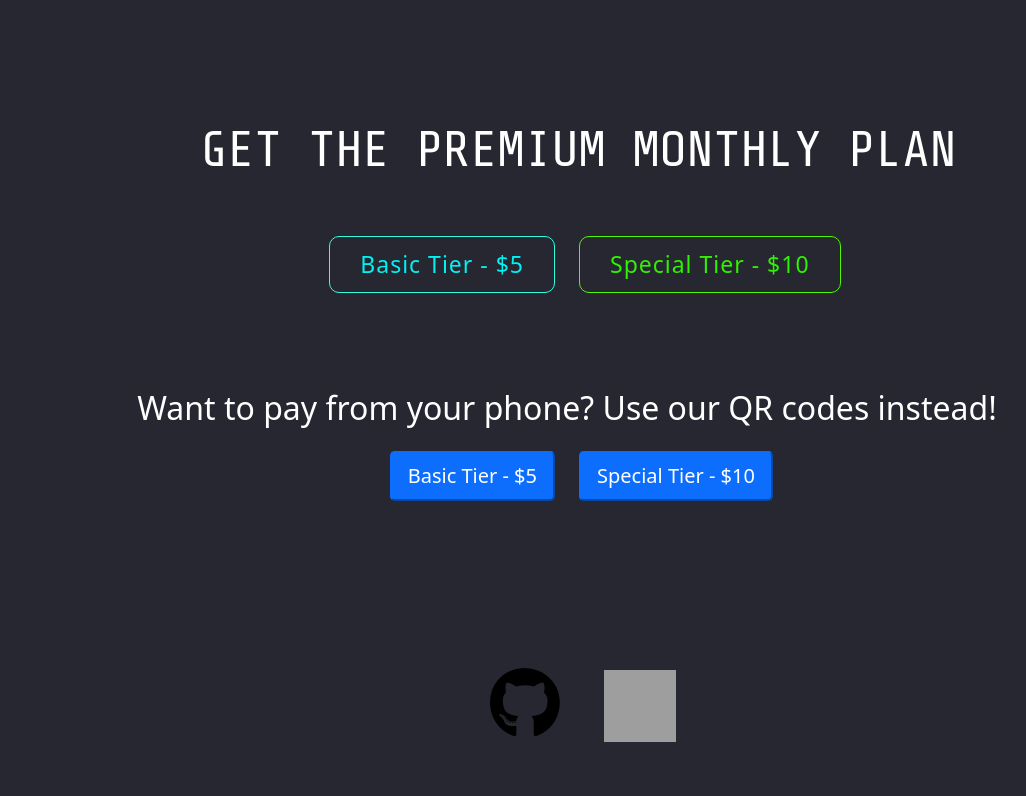
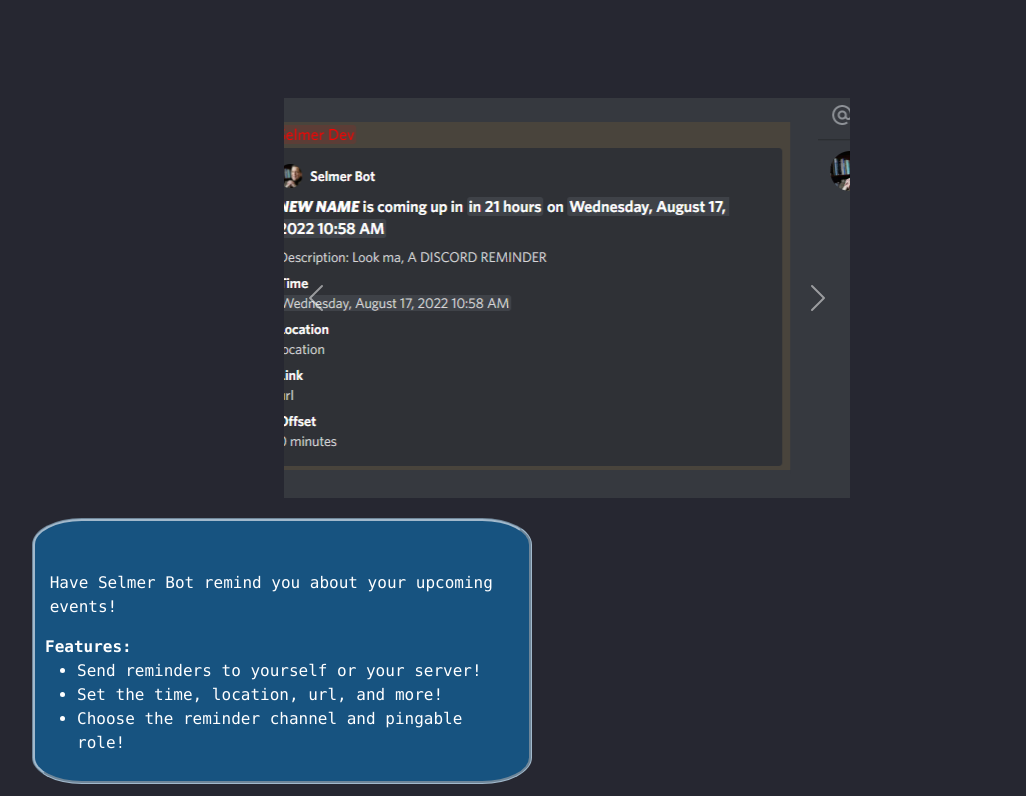
Before and after one commit to ION606/selmer-bot-website, a website: page premium.html in a window 1280 px wide. Shown: the part 1600-2396 px from the top of the page, without its empty margins (73-1099 px from the left). Drawn offline with nearby package versions, Linux system fonts and the light colour scheme; grey boxes are pictures that could not be loaded; a web font is replaced by a local one.

Commit message:
Added a 'reminders' section to the premium page

```diff
--- a/main.js
+++ b/main.js
@@ -152,7 +152,7 @@
 });
 
 
-app.get('/temp.html', async (req, res) => { return res.sendFile('temp.html', { root: '.' }); });
+// app.get('/temp.html', async (req, res) => { return res.sendFile('temp.html', { root: '.' }); });
 
 //Headers: servernumber, sessionid
 app.post('/setCurrentServer', async (req, res) => {
--- a/premium.html
+++ b/premium.html
@@ -293,6 +293,53 @@
         </div>
 
 
+    <div id="REMINDER" class="row pb-5 mt-md-5 pt-5">
+        <div class="col-xxl-5 col-xl-6 col-lg-12 col-md-12 order-xl-last order-md-last order-sm-last">
+            <div class="container desctext" style="width: 500px; font-family: Lucida Console; background-color: rgba(0, 153, 255, 0.384);">
+                <p style="white-space: pre-line;">
+                    <p>Have Selmer Bot remind you about your upcoming events!</p>
+
+                    <b>Features: </b>
+					<ul>
+						<li>
+							Send reminders to yourself or your server!
+						</li>
+						<li>
+							Set the time, location, url, and more!
+						</li>
+						<li>
+							Choose the reminder channel and pingable role!
+						</li>
+					</ul>
+                </p>
+            </div>
+        </div>
+
+        <div id="remindercarousel" class="carousel slide col-xxl-4 col-xl-4 col-lg-5 col-md-12" data-bs-ride="carousel" style="width: 590px; position: relative; margin: auto; height: 400px;">
+            <div class="carousel-inner" style="background-color: #36393f; height: 400px;">
+                <div class="carousel-item active" style="position: relative">
+                    <img src="https://github.com/ION606/selmer-bot-website/blob/main/assets/Features/REMINDER1.png?raw=true" alt="Rem1" class="d-block carousel-img" style="margin-top: 22px;">
+                </div>
+
+                <div class="carousel-item" style="position: relative">
+                    <img src="https://github.com/ION606/selmer-bot-website/blob/main/assets/Features/REMINDER2.png?raw=true" alt="Rem2" class="d-block carousel-img" style="margin:auto;">
+                </div>
+
+                <div class="carousel-item" style="position: relative">
+                    <img src="https://github.com/ION606/selmer-bot-website/blob/main/assets/Features/REMINDER_FORM.png?raw=true" alt="Rem3" class="d-block carousel-img" style="margin:auto; scale:0.75">
+                </div>
+            </div>
+
+            <button class="carousel-control-prev" type="button" data-bs-target="#remindercarousel" data-bs-slide="prev">
+                <span class="carousel-control-prev-icon"></span>
+            </button>
+            <button class="carousel-control-next" type="button" data-bs-target="#remindercarousel" data-bs-slide="next">
+                <span class="carousel-control-next-icon"></span>
+            </button>
+        </div>
+    </div>
+
+
 
         <div class="row pt-5" style="margin-top: 70px; margin-bottom: 0px;"><h1 style="font-size: 50px;">GET THE PREMIUM MONTHLY PLAN</h1></div>
         <div id="paymentbuttons" class="row pt-5 pb-5">
```
Also changed, not shown: newCalEvent.html (+4 -0 lines), assets/Features/REMINDER_FORM.png (added).
